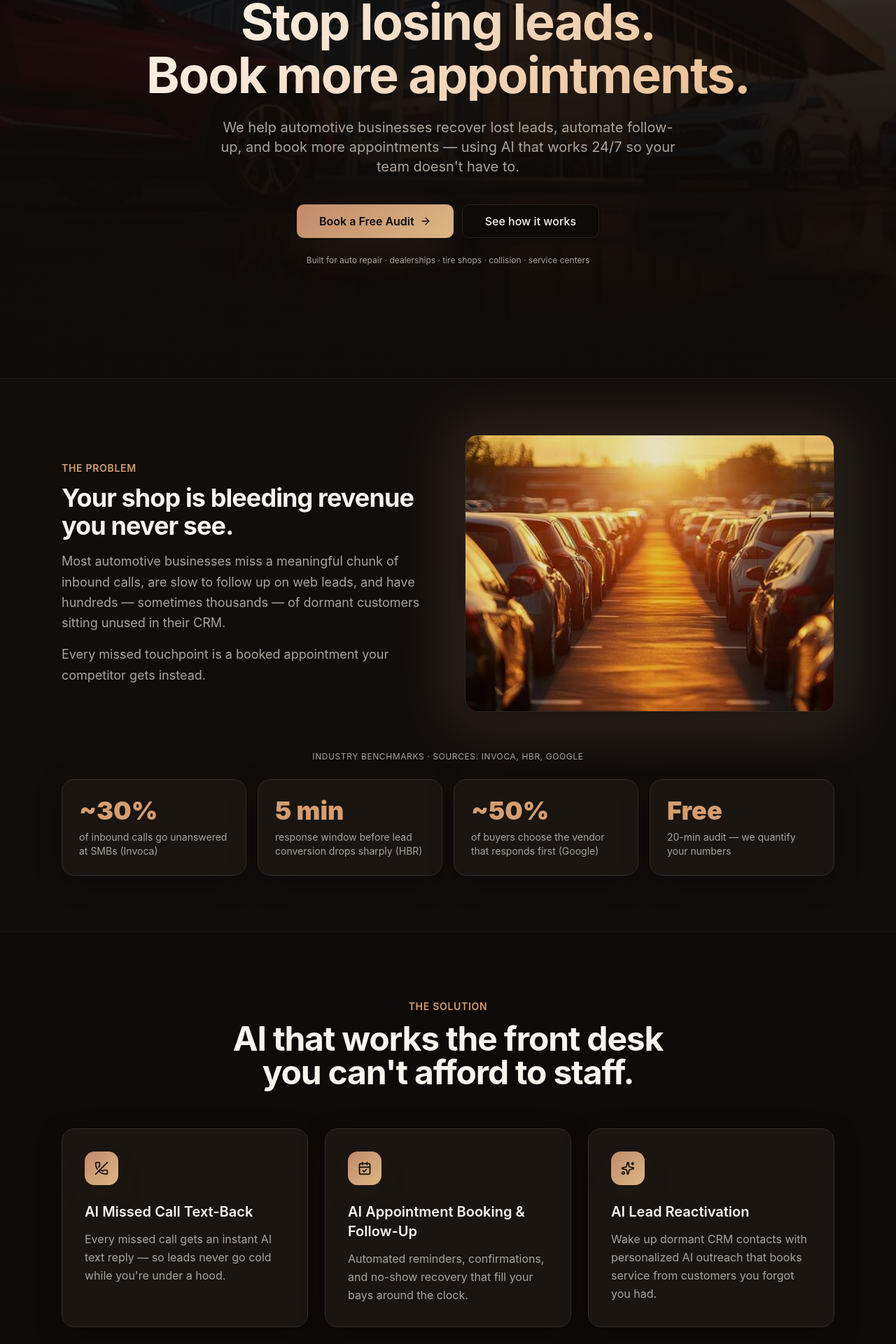
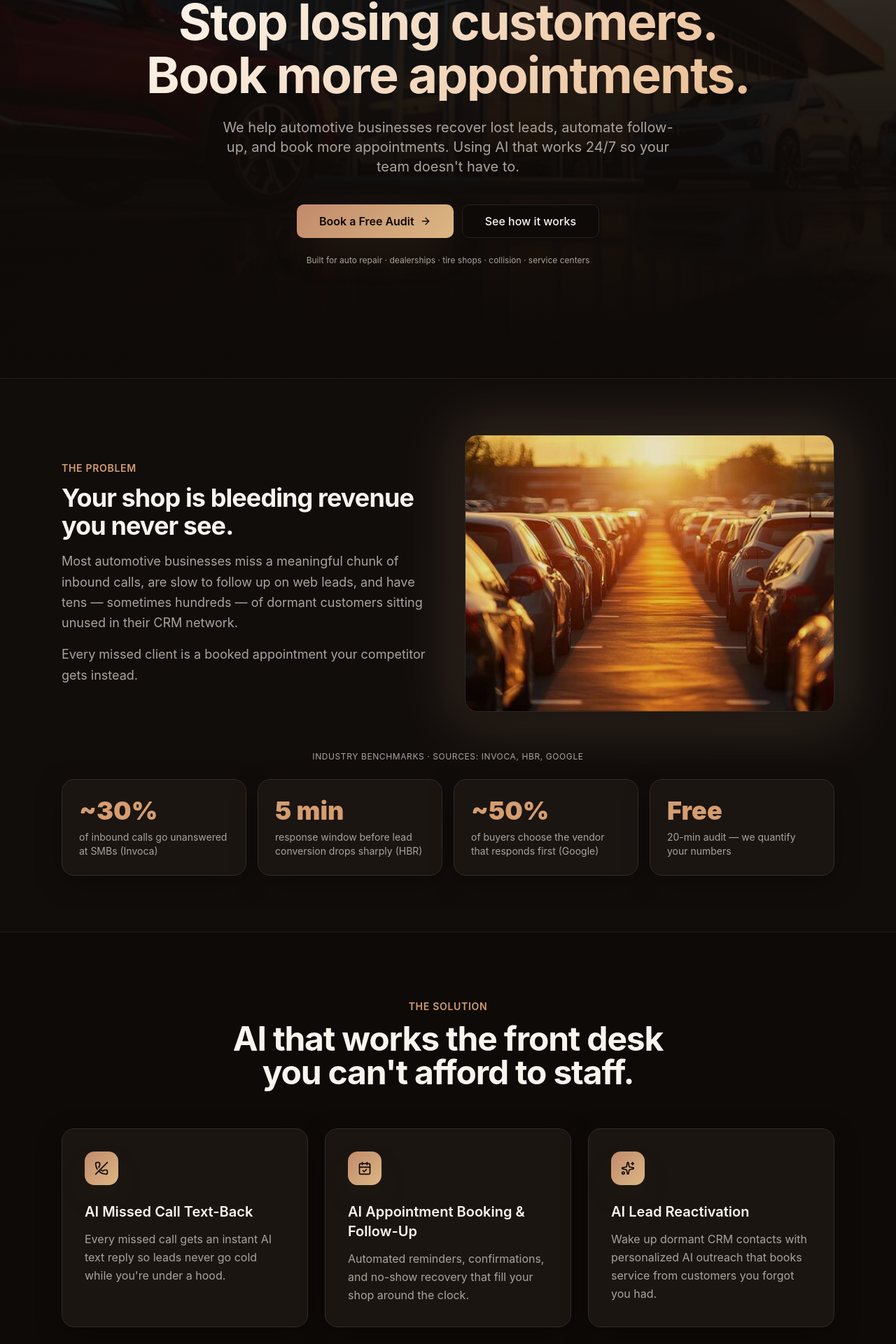
Before and after one commit to mlin-coder/revlead-website3, a React (Vite) app: page / in a window 1280 px wide. Shown: the part 286-2206 px from the top of the page at 70% size. Built offline with nearby package versions, Linux system fonts and the light colour scheme.

Commit message:
Update index.tsx

```diff
--- a/src/routes/index.tsx
+++ b/src/routes/index.tsx
@@ -27,12 +27,12 @@ const services = [
   {
     icon: PhoneOff,
     title: "AI Missed Call Text-Back",
-    desc: "Every missed call gets an instant AI text reply — so leads never go cold while you're under a hood.",
+    desc: "Every missed call gets an instant AI text reply so leads never go cold while you're under a hood.",
   },
   {
     icon: CalendarCheck,
     title: "AI Appointment Booking & Follow-Up",
-    desc: "Automated reminders, confirmations, and no-show recovery that fill your bays around the clock.",
+    desc: "Automated reminders, confirmations, and no-show recovery that fill your shop around the clock.",
   },
   {
     icon: Sparkles,
@@ -50,7 +50,7 @@ const whyUs = [
   {
     icon: TrendingUp,
     title: "Recover real revenue",
-    desc: "Turn missed calls and dead leads into booked appointments — most shops see 10–30 extra ROs per month.",
+    desc: "Turn missed calls and dead leads into booked appointments. Most shops see 10–30 extra ROs per month.",
   },
   {
     icon: Users,
@@ -76,7 +76,7 @@ const pricing = [
     name: "Growth",
     price: "$2,500",
     setup: "$2,000–$3,500 setup",
-    desc: "Most popular — for shops scaling bookings and follow-up.",
+    desc: "Most popular —> for shops scaling bookings and follow-up.",
     features: [
       "Everything in Starter",
       "AI appointment booking + no-show recovery",
@@ -123,11 +123,11 @@ function Index() {
             AI Automation for Automotive
           </div>
           <h1 className="mt-6 text-5xl md:text-7xl font-bold tracking-tight leading-[1.05] bg-[image:var(--gradient-text)] bg-clip-text text-transparent">
-            Stop losing leads. <br className="hidden md:block" />
+            Stop losing customers. <br className="hidden md:block" />
             Book more appointments.
           </h1>
           <p className="mt-6 text-lg md:text-xl text-muted-foreground max-w-2xl mx-auto">
-            We help automotive businesses recover lost leads, automate follow-up, and book more appointments — using AI that works 24/7 so your team doesn't have to.
+            We help automotive businesses recover lost leads, automate follow-up, and book more appointments. Using AI that works 24/7 so your team doesn't have to.
           </p>
           <div className="mt-10 flex flex-wrap justify-center gap-3">
             <Button asChild variant="hero" size="xl">
@@ -154,10 +154,10 @@ function Index() {
               Your shop is bleeding revenue you never see.
             </h2>
             <p className="mt-4 text-muted-foreground text-lg leading-relaxed">
-              Most automotive businesses miss a meaningful chunk of inbound calls, are slow to follow up on web leads, and have hundreds — sometimes thousands — of dormant customers sitting unused in their CRM.
+              Most automotive businesses miss a meaningful chunk of inbound calls, are slow to follow up on web leads, and have tens — sometimes hundreds — of dormant customers sitting unused in their CRM network.
             </p>
             <p className="mt-4 text-muted-foreground text-lg leading-relaxed">
-              Every missed touchpoint is a booked appointment your competitor gets instead.
+              Every missed client is a booked appointment your competitor gets instead.
             </p>
           </div>
           <div className="relative">
@@ -306,7 +306,7 @@ function Index() {
               Find out what you're leaving on the table.
             </h2>
             <p className="mt-4 text-muted-foreground max-w-xl mx-auto">
-              Book a free 20-minute audit. We'll show you exactly how many leads your shop is losing — and what AI can recover.
+              Book a free 20-minute audit. We'll show you exactly how many customers your shop is losing and what AI can help you recover.
             </p>
             <Button asChild variant="hero" size="xl" className="mt-8">
               <Link to="/contact">
```
